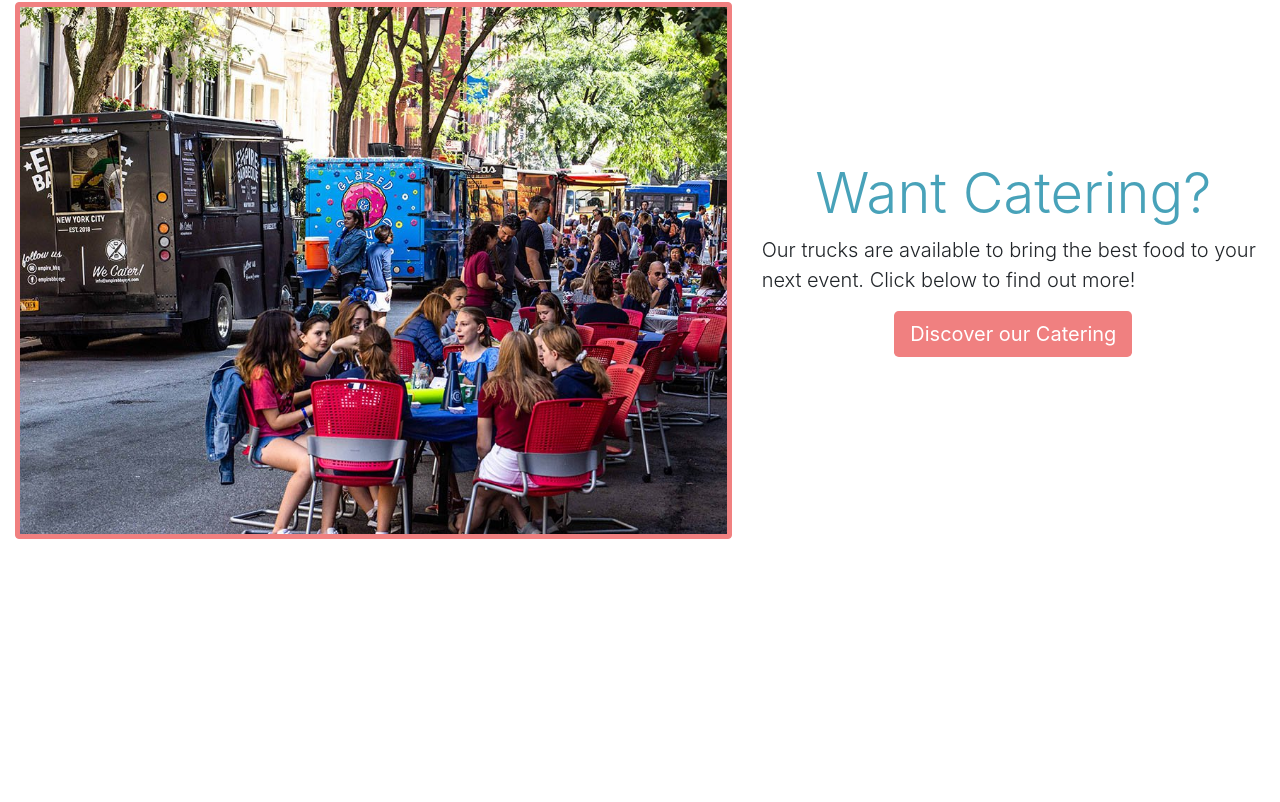
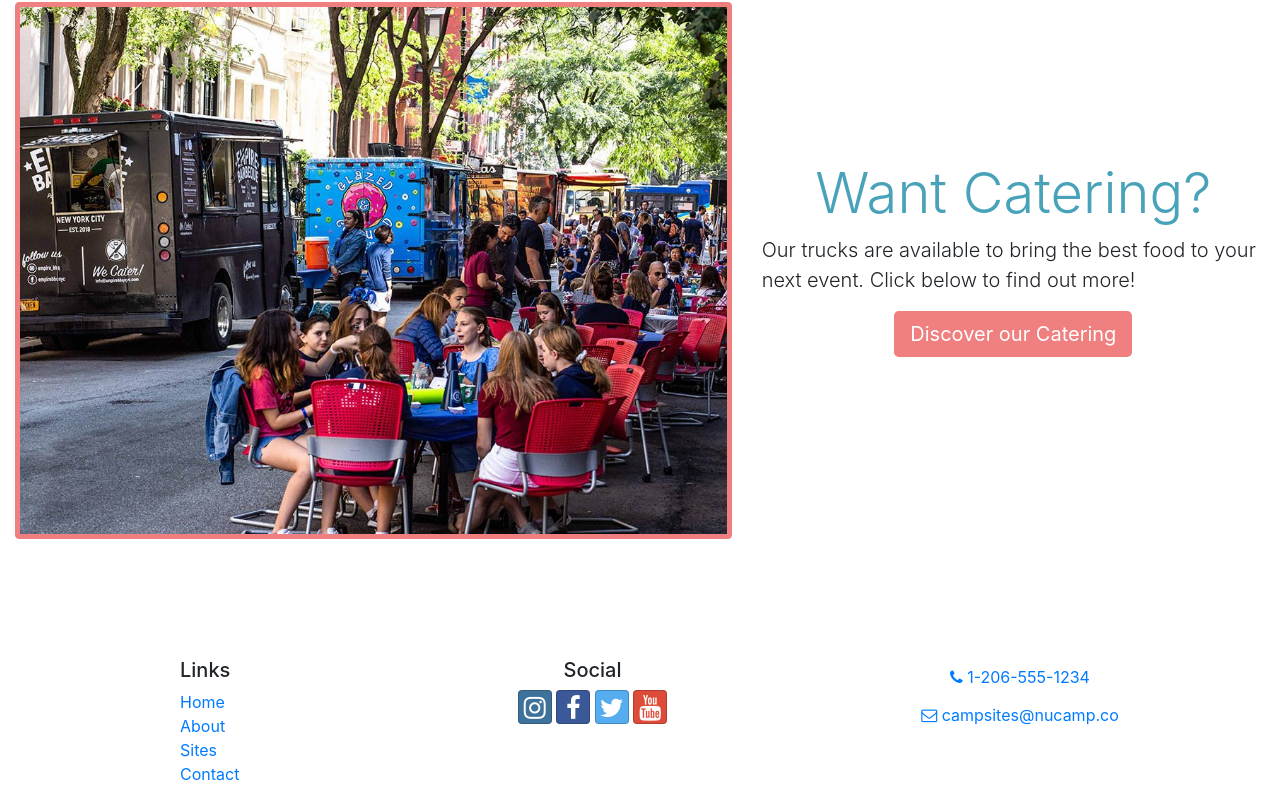
Before and after one commit to j-nathanson/food-truck-finder, a website: page index.html in a window 1280 px wide. Shown: the part 2427-3229 px from the top of the page. Before the commit the page ends 3085 px from the top, so only its background shows below. Drawn offline with nearby package versions, Linux system fonts and the light colour scheme.

Commit message:
added BS social to dependencies and head of all html

```diff
--- a/index.html
+++ b/index.html
@@ -12,6 +12,8 @@
     <link rel="stylesheet" href="css/style.css">
     <!-- Font Awesome -->
     <link rel="stylesheet" href="node_modules/font-awesome/css/font-awesome.min.css" />
+    <!-- Bootstrap Social -->
+    <link rel="stylesheet" href="node_modules/bootstrap-social/bootstrap-social.css" />
 
     <title>NYC Food Truck Finder</title>
 </head>
@@ -122,9 +124,42 @@
             <div class="col-sm-7 order-sm-first mt-4">
                 <img class="img-thumbnail rounded" src="./img/catering-1.jpeg" alt="">
             </div>
-
         </div>
     </div>
+    <!-- Footer -->
+  <footer class="site-footer">
+    <div class="container">
+      <div class="row">
+        <!-- Footer Site Links -->
+        <div class="col-4 col-sm-2 offset-1">
+          <h5>Links</h5>
+          <ul class="list-unstyled">
+            <li><a href="#">Home</a></li>
+            <li><a href="aboutus.html">About</a></li>
+            <li><a href="#">Sites</a></li>
+            <li><a href="contactus.html">Contact</a></li>
+          </ul>
+        </div>
+
+        <!-- Social Buttons -->
+        <div class="col-6 col-sm-5 text-center">
+          <h5>Social</h5>
+          <a class="btn btn-social-icon btn-instagram" href="http://instagram.com/"><i class="fa fa-instagram"></i></a>
+          <a class="btn btn-social-icon btn-facebook" href="http://facebook.com/"><i class="fa fa-facebook"></i></a>
+          <a class="btn btn-social-icon btn-twitter" href="http://twitter.com/"><i class="fa fa-twitter"></i></a>
+          <a class="btn btn-social-icon btn-google" href="http://youtube.com/"><i class="fa fa-youtube"></i></a>
+        </div>
+
+        <!-- Contact info -->
+        <div class="col-sm-4 text-center">
+          <a role="button" class="btn btn-link" href="tel:+12065551234">
+            <i class="fa fa-phone"></i> 1-206-555-1234</a><br />
+          <a role="button" class="btn btn-link" href="mailto:campsites@nucamp.co"><i class="fa fa-envelope-o"></i>
+            campsites@nucamp.co</a>
+        </div>
+      </div>
+    </div>
+  </footer>
 
 
 
--- a/package.json
+++ b/package.json
@@ -17,6 +17,7 @@
   },
   "dependencies": {
     "bootstrap": "^4.5.2",
+    "bootstrap-social": "^5.1.1",
     "font-awesome": "^4.7.0",
     "jquery": "^3.5.1",
     "popper.js": "^1.16.1"
```
Also changed, not shown: catering.html (+2 -0 lines), form.html (+2 -0 lines), vendors.html (+2 -0 lines), 1 other file.
